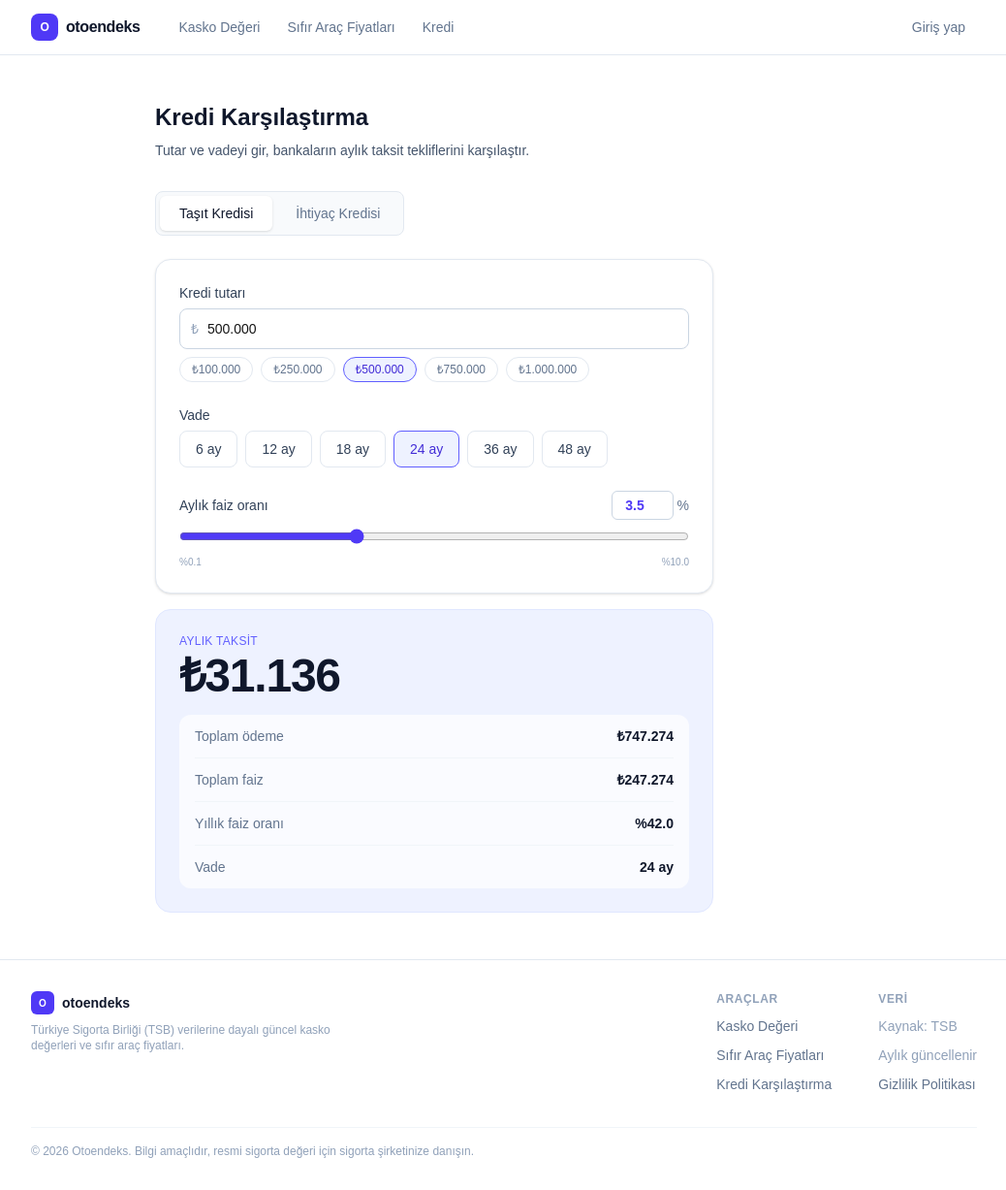
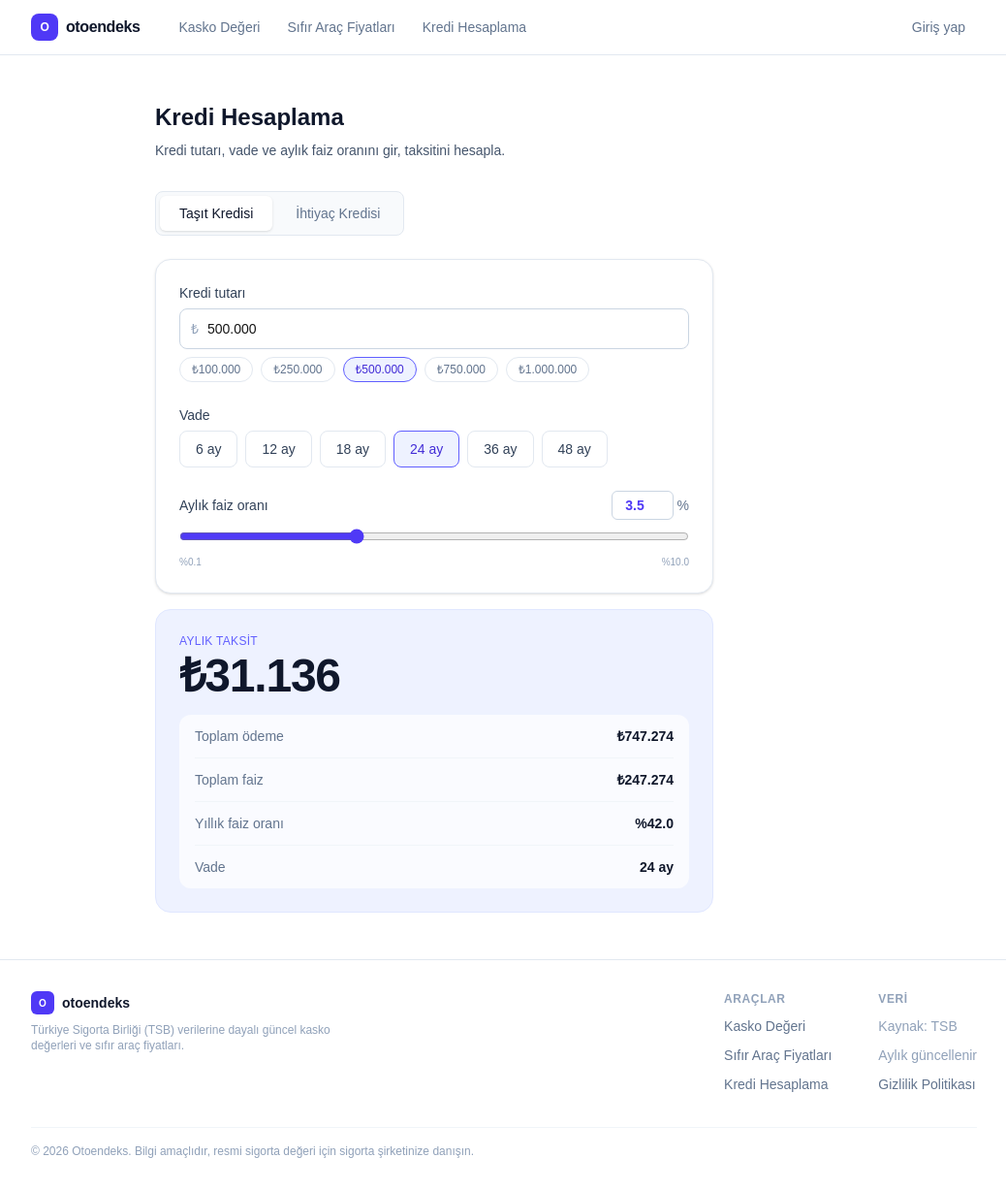
Before and after one commit to guwengul/otoendeks, a Next.js app: page /kredi in a window 1280 px wide. Shown: the whole page at 97% size, without its empty margins (120-1158 px from the left). Built offline with nearby package versions, Linux system fonts and the light colour scheme; no server answers.

Commit message:
UX: nav ve sayfa basligi Kredi Hesaplama olarak guncellendi

```diff
--- a/src/app/kredi/page.tsx
+++ b/src/app/kredi/page.tsx
@@ -9,9 +9,9 @@ export const metadata: Metadata = {
 export default function KrediPage() {
   return (
     <main className="mx-auto w-full max-w-3xl flex-1 px-6 py-12">
-      <h1 className="mb-2 text-2xl font-semibold text-slate-900">Kredi Karşılaştırma</h1>
+      <h1 className="mb-2 text-2xl font-semibold text-slate-900">Kredi Hesaplama</h1>
       <p className="mb-8 text-sm text-slate-600">
-        Tutar ve vadeyi gir, bankaların aylık taksit tekliflerini karşılaştır.
+        Kredi tutarı, vade ve aylık faiz oranını gir, taksitini hesapla.
       </p>
       <KrediHesaplama />
     </main>
--- a/src/app/layout.tsx
+++ b/src/app/layout.tsx
@@ -51,7 +51,7 @@ export default async function RootLayout({
               Sıfır Araç Fiyatları
             </Link>
             <Link href="/kredi" className="px-3 py-1.5 text-sm font-medium text-slate-500 hover:text-indigo-600 transition-colors rounded-md hover:bg-indigo-50">
-              Kredi
+              Kredi Hesaplama
             </Link>
             <div className="ml-auto">
               {user ? (
@@ -83,7 +83,7 @@ export default async function RootLayout({
                   <ul className="space-y-1.5">
                     <li><Link href="/" className="text-sm text-slate-500 hover:text-indigo-600">Kasko Değeri</Link></li>
                     <li><Link href="/sifir-arac" className="text-sm text-slate-500 hover:text-indigo-600">Sıfır Araç Fiyatları</Link></li>
-                    <li><Link href="/kredi" className="text-sm text-slate-500 hover:text-indigo-600">Kredi Karşılaştırma</Link></li>
+                    <li><Link href="/kredi" className="text-sm text-slate-500 hover:text-indigo-600">Kredi Hesaplama</Link></li>
                   </ul>
                 </div>
                 <div>
```
